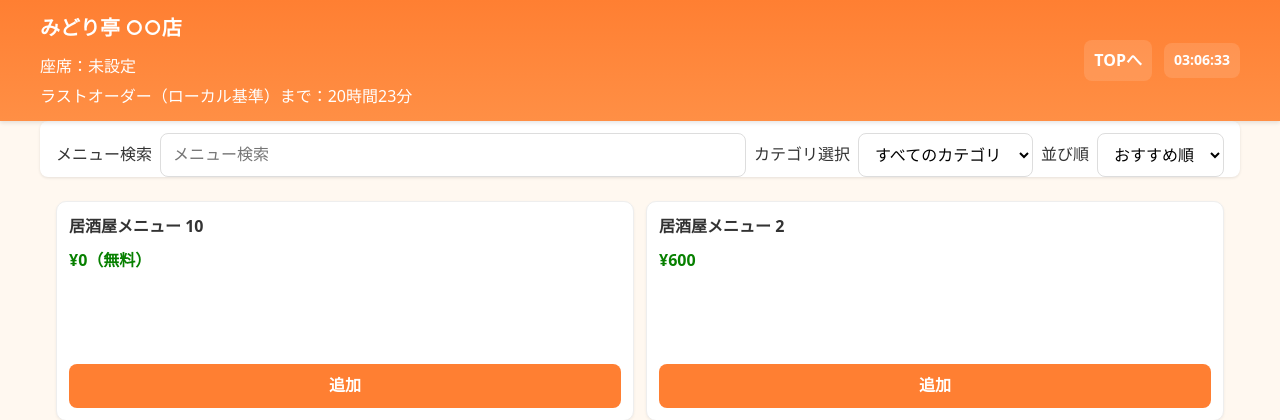
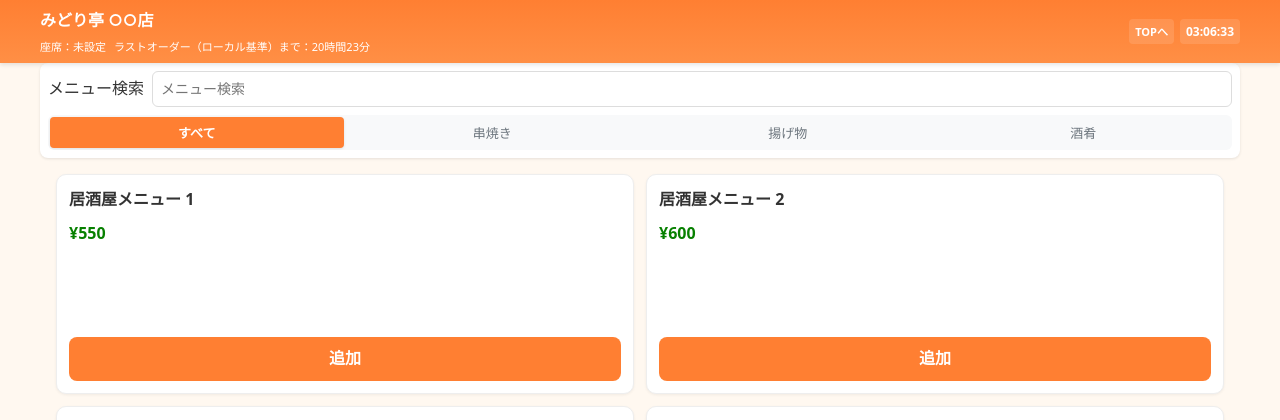
Before and after one commit to y-okuda3104/mos1, a PHP site: page /menu_list.html in a window 1280 px wide. Shown: the top 420 px of the page. Run offline with PHP 8.4, Linux system fonts and the light colour scheme.

Commit message:
Add files via upload

```diff
--- a/menu_list.css
+++ b/menu_list.css
@@ -33,7 +33,7 @@ body {
 .app-header {
   background: linear-gradient(180deg, #ff7f32, #ff8f45);
   color: #fff;
-  padding: 12px 16px;
+  padding: 8px 16px; /* 12px → 8px に縮小 */
   box-shadow: 0 2px 4px rgba(0, 0, 0, 0.1);
   position: sticky;
   top: 0;
@@ -44,7 +44,7 @@ body {
   display: flex;
   align-items: center;
   justify-content: space-between;
-  gap: 12px;
+  gap: 8px; /* 12px → 8px に縮小 */
   max-width: 1200px;
   margin: 0 auto;
 }
@@ -52,7 +52,7 @@ body {
 .header-left {
   display: flex;
   flex-direction: column;
-  gap: 6px;
+  gap: 2px; /* 6px → 2px に縮小 */
 }
 
 .header-right {
@@ -61,36 +61,43 @@ body {
 }
 
 .app-header h1 {
-  margin: 0 0 4px;
-  font-size: 20px;
+  margin: 0 0 2px; /* 4px → 2px に縮小 */
+  font-size: 16px; /* 20px → 16px に縮小 */
   font-weight: 700;
 }
 
 .current-time {
-  font-size: 14px;
+  font-size: 12px; /* 14px → 12px に縮小 */
   background: rgba(255, 255, 255, 0.12);
-  padding: 6px 10px;
-  border-radius: 8px;
+  padding: 3px 6px; /* 6px 10px → 3px 6px に縮小 */
+  border-radius: 4px; /* 8px → 4px に縮小 */
   font-weight: 600;
 }
 
 .status {
   display: flex;
-  flex-direction: column;
-  gap: 4px;
-  align-items: flex-start;
+  flex-direction: row; /* 横並びに */
+  gap: 8px; /* コンパクト化 */
+  align-items: center;
+  flex-wrap: wrap;
 }
 
-/* TOPへボタン */
+.status span {
+  font-size: 11px; /* さらに縮小 */
+  white-space: nowrap;
+}
+
+/* TOPへボタンもコンパクト化 */
 .top-link {
   display: inline-block;
-  margin-right: 12px;
-  padding: 8px 10px;
+  margin-right: 6px; /* 12px → 6px に縮小 */
+  padding: 4px 6px; /* 8px 10px → 4px 6px に縮小 */
   background: rgba(255, 255, 255, 0.12);
   color: #fff;
-  border-radius: 8px;
+  border-radius: 4px; /* 8px → 4px に縮小 */
   text-decoration: none;
   font-weight: 700;
+  font-size: 11px; /* フォントサイズを縮小 */
   transition: background-color 0.2s ease;
 }
 
@@ -102,30 +109,35 @@ body {
 
 /* ===== Search & Filter ===== */
 .container {
-  padding: 16px;
+  padding: 8px; /* 16px → 8px に縮小 */
   max-width: 1200px;
   margin: 0 auto;
 }
 
 .search-bar {
   display: flex;
+  flex-direction: column;
+  gap: 8px;
+  padding: 8px; /* パディング縮小 */
+  background: #fff;
+  border-radius: 8px;
+  margin-bottom: 8px; /* 16px → 8px に縮小 */
+  box-shadow: 0 1px 3px rgba(0, 0, 0, 0.1);
+}
+
+.search-input-row {
+  display: flex;
   gap: 8px;
   align-items: center;
-  flex-wrap: wrap;
-  padding: 12px 16px 0 16px;
-  background: #fff;
-  border-radius: 8px;
-  margin-bottom: 16px;
-  box-shadow: 0 1px 3px rgba(0, 0, 0, 0.1);
 }
 
 .search-bar input[type="text"] {
   flex: 1;
-  padding: 10px 12px;
-  border-radius: 8px;
+  padding: 6px 8px; /* 10px 12px → 6px 8px に縮小 */
+  border-radius: 6px;
   border: 1px solid #ddd;
-  min-height: 44px;
-  font-size: 16px;
+  min-height: 36px; /* 44px → 36px に縮小 */
+  font-size: 14px; /* 16px → 14px に縮小 */
   transition: border-color 0.2s ease;
 }
 
@@ -136,12 +148,12 @@ body {
 }
 
 .search-bar select {
-  padding: 10px 12px;
-  border-radius: 8px;
+  padding: 6px 8px; /* 10px 12px → 6px 8px に縮小 */
+  border-radius: 6px; /* 8px → 6px に縮小 */
   border: 1px solid #ddd;
   background: #fff;
-  min-height: 44px;
-  font-size: 16px;
+  min-height: 36px; /* 44px → 36px に縮小 */
+  font-size: 14px; /* 16px → 14px に縮小 */
   cursor: pointer;
   transition: border-color 0.2s ease;
 }
@@ -149,6 +161,43 @@ body {
 .search-bar select:focus {
   outline: none;
   border-color: #ff7f32;
+}
+
+/* タブスタイル */
+.category-tabs {
+  display: flex;
+  gap: 2px;
+  background: #f8f9fa;
+  border-radius: 6px;
+  padding: 2px;
+  overflow-x: auto;
+}
+
+.category-tab {
+  flex: 1;
+  min-width: 80px;
+  padding: 6px 12px;
+  background: transparent;
+  border: none;
+  border-radius: 4px;
+  font-size: 13px;
+  font-weight: 500;
+  color: #6c757d;
+  cursor: pointer;
+  transition: all 0.2s ease;
+  white-space: nowrap;
+}
+
+.category-tab:hover {
+  background: #e9ecef;
+  color: #495057;
+}
+
+.category-tab.active {
+  background: #ff7f32;
+  color: #fff;
+  font-weight: 600;
+  box-shadow: 0 1px 3px rgba(0, 0, 0, 0.1);
 }
 
 /* ===== Menu Grid ===== */
--- a/menu_list.html
+++ b/menu_list.html
@@ -33,22 +33,19 @@
   <!-- 検索・フィルタ機能 -->
   <section class="search-bar container" role="search"
            aria-label="メニュー検索・フィルタ">
-    <label for="searchInput" class="visually-hidden">メニュー検索</label>
-    <input type="text" id="searchInput"
-           placeholder="メニュー検索"
-           aria-label="料理名で検索">
+    <!-- 検索入力行 -->
+    <div class="search-input-row">
+      <label for="searchInput" class="visually-hidden">メニュー検索</label>
+      <input type="text" id="searchInput"
+             placeholder="メニュー検索"
+             aria-label="料理名で検索">
+    </div>
 
-    <label for="categoryFilter" class="visually-hidden">カテゴリ選択</label>
-    <select id="categoryFilter" aria-label="カテゴリでフィルター">
-      <option value="">すべてのカテゴリ</option>
-    </select>
-
-    <label for="sortOrder" class="visually-hidden">並び順</label>
-    <select id="sortOrder" aria-label="並び順を選択">
-      <option value="recommend">おすすめ順</option>
-      <option value="category">カテゴリ順</option>
-      <option value="quick">クイック順</option>
-    </select>
+    <!-- カテゴリタブ -->
+    <div id="categoryTabs" class="category-tabs" role="tablist"
+         aria-label="カテゴリ選択">
+      <!-- JavaScript で動的生成 -->
+    </div>
   </section>
 
   <!-- メニュー表示エリア -->
--- a/menu_list.js
+++ b/menu_list.js
@@ -193,26 +193,13 @@ const menuManager = {
     return categories[index % 3];
   },
 
-  filterAndSortItems(keyword, category, sortOrder) {
-    let filtered = menuState.items.filter(item => {
+  filterItems(keyword, category) {
+    return menuState.items.filter(item => {
       const matchesCategory = !category || item.category === category;
       const matchesKeyword = !keyword ||
         item.name.toLowerCase().includes(keyword.toLowerCase());
       return matchesCategory && matchesKeyword;
     });
-
-    return this.sortItems(filtered, sortOrder);
-  },
-
-  sortItems(items, sortOrder) {
-    const sortFunctions = {
-      recommend: (a, b) => b.recommend - a.recommend,
-      category: (a, b) => a.category.localeCompare(b.category),
-      quick: (a, b) => a.quickOrder - b.quickOrder
-    };
-
-    const sortFn = sortFunctions[sortOrder] || sortFunctions.recommend;
-    return [...items].sort(sortFn);
   }
 };
 
@@ -340,10 +327,10 @@ const uiManager = {
 
     try {
       const keyword = this.getInputValue('searchInput');
-      const category = this.getSelectValue('categoryFilter');
-      const sort = this.getSelectValue('sortOrder', 'recommend');
+      const category = this.getActiveCategory();
 
-      const items = menuManager.filterAndSortItems(keyword, category, sort);
+      // 並び順機能を削除し、フィルターのみ適用
+      const items = menuManager.filterItems(keyword, category);
 
       container.innerHTML = '';
 
@@ -415,28 +402,55 @@ const uiManager = {
     return element ? String(element.value).trim() : '';
   },
 
-  getSelectValue(id, defaultValue = '') {
-    const element = document.getElementById(id);
-    return element ? element.value : defaultValue;
+  getActiveCategory() {
+    const activeTab = document.querySelector('.category-tab.active');
+    return activeTab ? activeTab.dataset.category : '';
   },
 
+  // populateCategories関数をタブ生成に変更
   populateCategories() {
-    const select = document.getElementById('categoryFilter');
-    if (!select) return;
+    const tabContainer = document.getElementById('categoryTabs');
+    if (!tabContainer) return;
 
     try {
-      select.innerHTML = '<option value="">すべてのカテゴリ</option>';
+      // 既存タブをクリア
+      tabContainer.innerHTML = '';
+
+      // 「すべて」タブを追加
+      const allTab = document.createElement('button');
+      allTab.className = 'category-tab active';
+      allTab.textContent = 'すべて';
+      allTab.dataset.category = '';
+      allTab.addEventListener('click', () => this.selectCategory(allTab));
+      tabContainer.appendChild(allTab);
+
+      // カテゴリタブを生成
       const categories = Array.from(new Set(menuState.items.map(item => item.category))).filter(Boolean);
 
       categories.forEach(category => {
-        const option = document.createElement('option');
-        option.value = category;
-        option.textContent = category;
-        select.appendChild(option);
+        const tab = document.createElement('button');
+        tab.className = 'category-tab';
+        tab.textContent = category;
+        tab.dataset.category = category;
+        tab.addEventListener('click', () => this.selectCategory(tab));
+        tabContainer.appendChild(tab);
       });
     } catch (error) {
-      console.error('カテゴリ生成エラー:', error);
+      console.error('カテゴリタブ生成エラー:', error);
     }
+  },
+
+  selectCategory(selectedTab) {
+    // 全タブから active クラスを削除
+    document.querySelectorAll('.category-tab').forEach(tab => {
+      tab.classList.remove('active');
+    });
+
+    // 選択されたタブに active クラスを追加
+    selectedTab.classList.add('active');
+
+    // メニューを再描画
+    this.renderMenu();
   },
 
   renderCart() {
@@ -546,18 +560,13 @@ const uiManager = {
 
   bindSearchHandlers() {
     const searchInput = document.getElementById('searchInput');
-    const categoryFilter = document.getElementById('categoryFilter');
-    const sortOrder = document.getElementById('sortOrder');
 
     if (searchInput) {
       searchInput.addEventListener('input', this.debounce(() => this.renderMenu(), 300));
     }
-    if (categoryFilter) {
-      categoryFilter.addEventListener('change', () => this.renderMenu());
-    }
-    if (sortOrder) {
-      sortOrder.addEventListener('change', () => this.renderMenu());
-    }
+
+    // カテゴリフィルター・ソート関連のイベントハンドラーを削除
+    // タブのイベントハンドラーは populateCategories() 内で設定済み
   },
 
   bindCartHandlers() {
```
Also changed, not shown: other parts of menu_list.css (+47 -6 lines), README.md.
